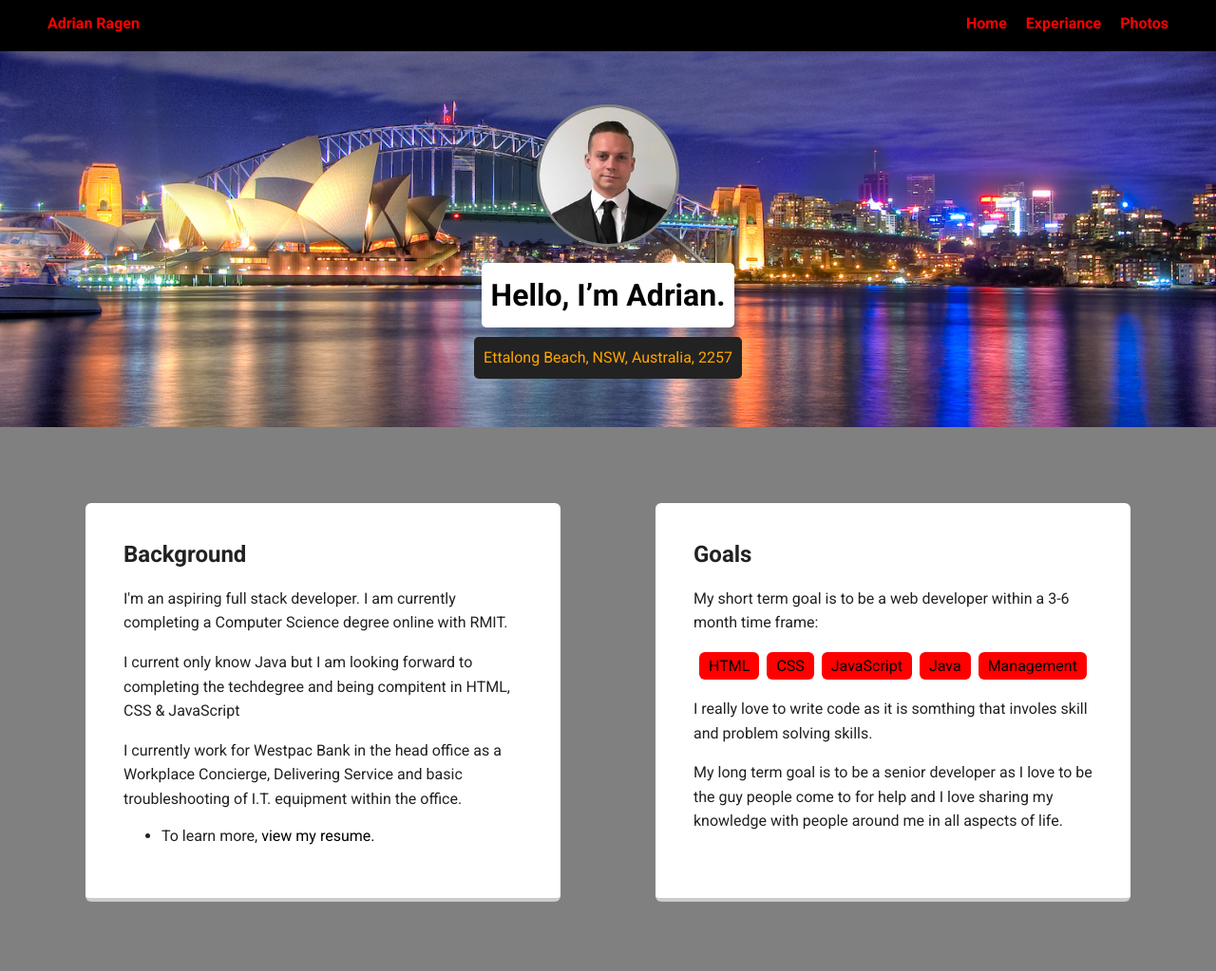
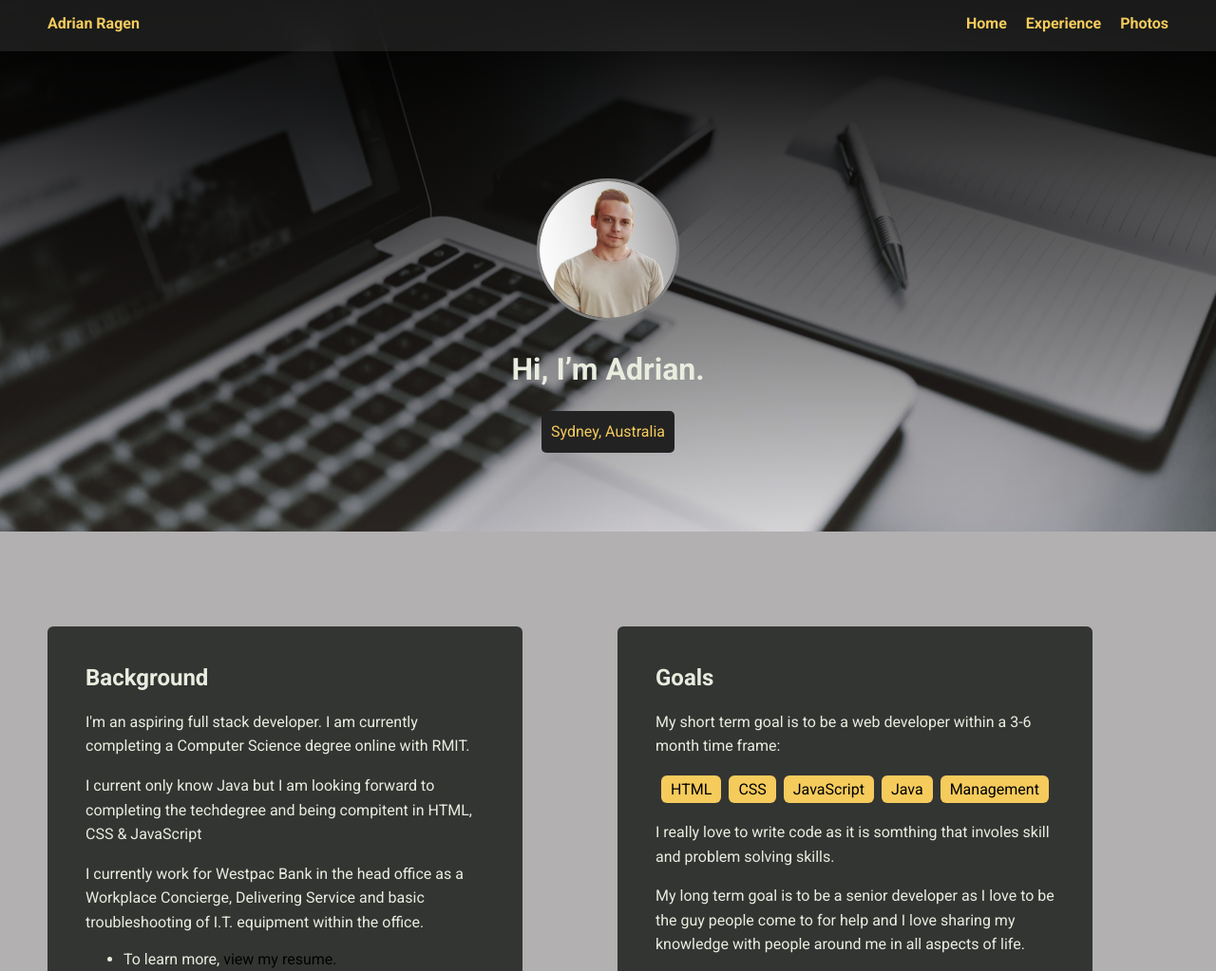
Before and after one commit to adrianRagen/techdegree-project-01, a plain HTML site: page index.html in a window 1280 px wide. Shown: the top 1023 px of the page at 95% size. Drawn offline with Linux system fonts and the light colour scheme; a web font is replaced by a local one.

Commit message:
Updated after 12 months
Starting treehouse project again. Applying what I have learnt from other resorces.

```diff
--- a/index.html
+++ b/index.html
@@ -12,15 +12,15 @@
         <ul class="nav">
           <li class="name">Adrian Ragen</li>
           <li><a href="index.html">Home</a></li>
-          <li><a href="resume.html">Experiance</a></li>
-          <li><a href="photos.html">Photos</a></li>
+          <li><a href="resume.html">Experience</a></li>
+      <li><a href="photos.html">Photos</a></li>
         </ul>
     </div>
 
     <header>
-      <img src="images/image01.jpeg" alt="Drawing of Adrian Ragen" class="profile-image">
-      <h1 class="tag name">Hello, I’m Adrian.</h1>
-      <p class="tag location">Ettalong Beach, NSW, Australia, 2257</p>
+      <img src="images/profileIMG.jpg" alt="Drawing of Adrian Ragen" class="profile-image">
+      <h1 class="tag name">Hi, I’m Adrian.</h1>
+      <p class="tag location">Sydney, Australia</p>
     </header>
 
     <main class="flex">
@@ -52,8 +52,8 @@
     </main>
     <footer>
       <ul>
-        <li><a href="https://www.linkedin.com/in/adrian-ragen-277bb759/" class="social linkedin">LinkedIn</a></li>
-        <li><a href="https://github.com/adrianRagen" class="social github">Github</a></li>
+        <li><a href="https://www.linkedin.com/in/adrian-ragen-277bb759/" target="_blank" class="social linkedin">LinkedIn</a></li>
+        <li><a href="https://github.com/adrianRagen" target="_blank" class="social github">Github</a></li>
       </ul>
       <p class="copyright">Copyright 2018, Adrian Ragen</p>
     </footer>
--- a/styles.css
+++ b/styles.css
@@ -8,8 +8,8 @@ body {
   padding: 0;
   text-align: center;
   font-family: 'Roboto', sans-serif;
-  color: #222;
-  background: grey;
+  color: #e8eddf;
+  background-color: #b2b0b0;
 }
 /* Link Styles */
 
@@ -25,8 +25,8 @@ a:hover {
 
 .main-nav {
   width: 100%;
-  background: black;
-  min-height: 30px;
+  background: rgba(51, 53, 51, 0.49);
+  min-height: 20px;
   padding: 10px;
   position: fixed;
   text-align: center;
@@ -41,13 +41,14 @@ a:hover {
 }
 .nav .name {
   display: none;
+    color: #7ccdf4;
 }
 .nav li {
   padding: 5px 10px 10px 10px;
 }
 .nav a {
   transition: all .5s;
-  color: red;
+  color: #f5cb5c;
 }
 .nav a:hover {
   color: white
@@ -55,16 +56,19 @@ a:hover {
 
 header {
   text-align: center;
-  background: url('images/Project01-Wallpaper.jpg') no-repeat top center ;
-  background-size: cover;
+  background-image: linear-gradient(#000, rgba(0, 0, 0, 0.10)), url('images/hero-back-img.jpg');
+  background-size:cover;
+  background-position: center;
   overflow: hidden;
   padding-top: 60px;
+  height:70vh;
+
 }
 header {
   line-height: 1.5;
 }
 header .profile-image {
-  margin-top: 50px;
+  margin-top: 10%;
   width: 150px;
   height: 150px;
   border-radius: 50%;
@@ -75,8 +79,7 @@ header .profile-image:hover {
   transform: scale(1.2) rotate(360deg);
 }
 .tag {
-  background-color: white;
-  color: black;
+  color: #e8eddf;
   padding: 10px;
   border-radius: 5px;
   display: table;
@@ -84,19 +87,20 @@ header .profile-image:hover {
 }
 .location {
   background-color: #222;
-  color: orange;
+  color: #f5cb5c;
 }
 .card {
-  margin: 30px;
+  margin-top: 50px;
+  margin-right: 80px;
   padding: 20px 40px 40px;
   max-width: 500px;
   text-align: left;
-  background: #fff;
+  background: #333533;
   border-bottom: 4px solid #ccc;
   border-radius: 6px;
 }
 .card:hover {
-  border-color: #ff99ff;
+  border-color: #f5cb5c;
 }
 
 ul.skills {
@@ -107,7 +111,7 @@ ul.skills {
 .skills li {
   border-radius: 6px;
   display: inline-table;
-  background: red;
+  background: #f5cb5c;
   color: black;
   padding: 5px 10px;
   margin: 2px;
@@ -183,7 +187,7 @@ a.social:hover {
   .nav .name {
     display: block;
     margin-right: auto;
-    color: red;
+    color: #f5cb5c;
   }
 
   main {
@@ -199,5 +203,3 @@ a.social:hover {
     max-width: 1200px;
     margin: 40px auto;
   }
-
-}
```
Also changed, not shown: photos.html (+3 -3 lines), resume.html (+3 -3 lines), images/Project01-Profile.jpg (deleted), images/Project01-Wallpaper.jpg (deleted), images/facebook.png (deleted), images/hero-back-img.jpg (added), images/image01.jpeg (deleted), images/me.png (deleted), images/portland.jpg (deleted), images/profileIMG.jpg (added).
